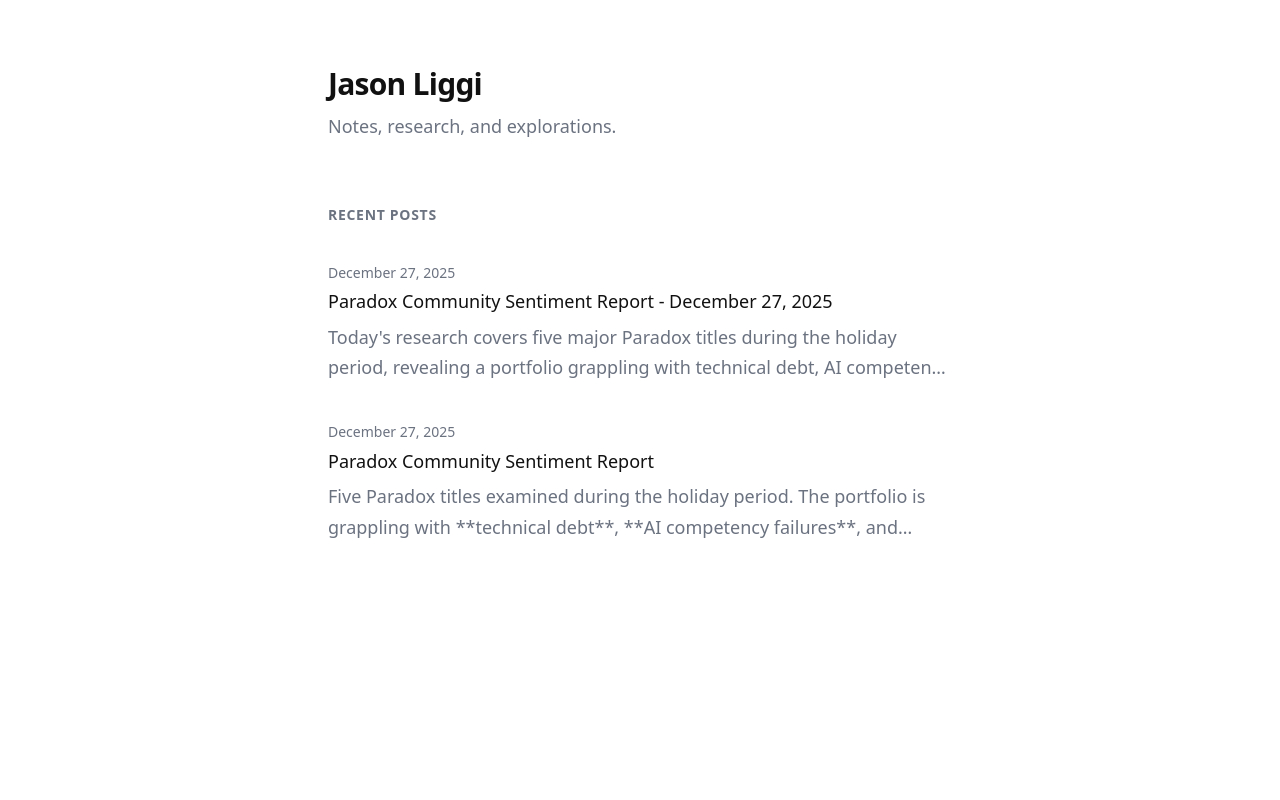
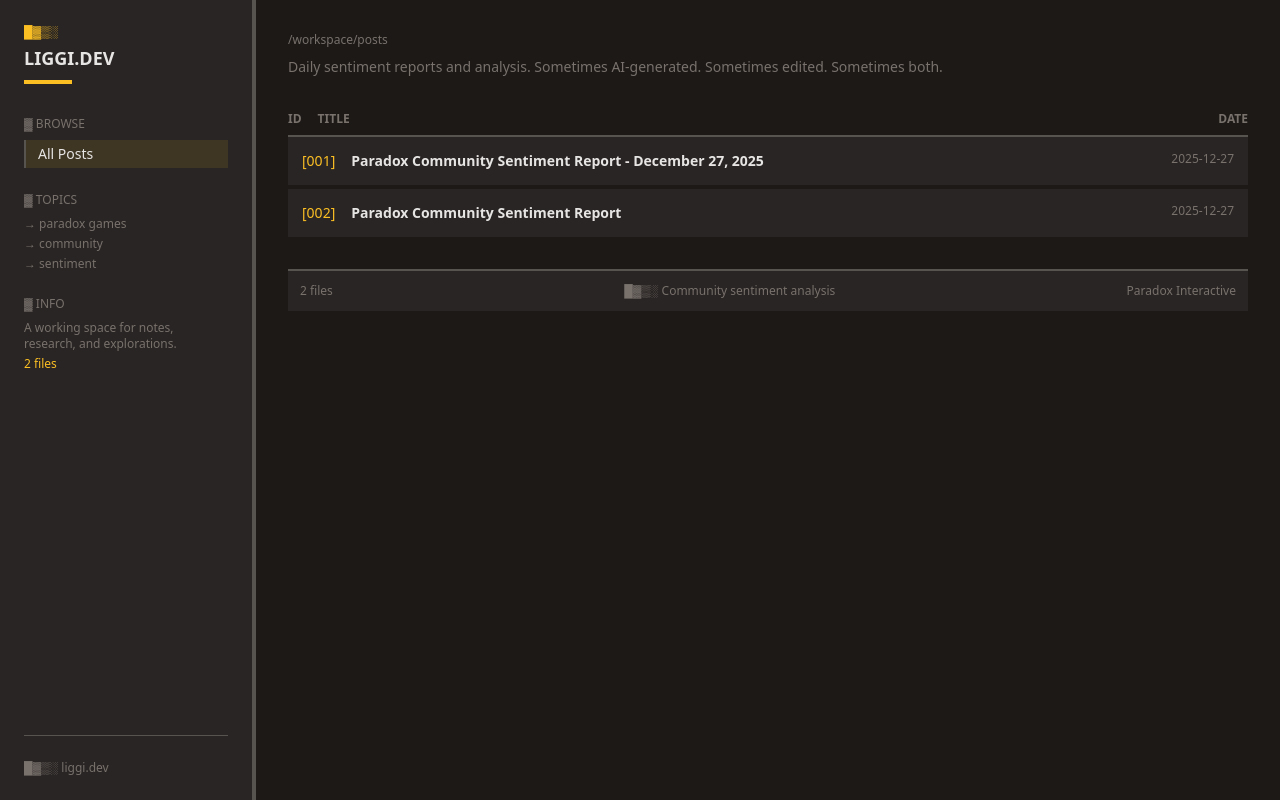
Before and after one commit to Liggi/liggi-dev, a Next.js app: page / in a window 1280 px wide. Built offline with nearby package versions, Linux system fonts and the light colour scheme.

Commit message:
[ui] warm gray theme with pixelated sidebar layout
- terminal-style monospace aesthetic with JetBrains Mono
- warm gray color scheme (#1c1917 bg, amber accents)
- pixelated sidebar with ASCII decorations
- file browser style post listing
- prose-terminal styling for article content

```diff
--- a/src/app/globals.css
+++ b/src/app/globals.css
@@ -1,111 +1,134 @@
 @import "tailwindcss";
-@plugin "@tailwindcss/typography";
 
 :root {
-  --background: #ffffff;
-  --foreground: #111111;
-  --muted: #6b7280;
-  --font-body: var(--font-inter), system-ui, sans-serif;
-  --font-heading: var(--font-inter), system-ui, sans-serif;
+  /* Warm Gray theme */
+  --background: #1c1917;
+  --foreground: #e7e5e4;
+  --card: #292524;
+  --border: #57534e;
+  --muted: #78716c;
+  --muted-bg: #44403c;
+  --accent: #fbbf24;
+  --accent-subtle: rgba(251, 191, 36, 0.1);
 }
 
 @theme inline {
   --color-background: var(--background);
   --color-foreground: var(--foreground);
+  --color-card: var(--card);
+  --color-border: var(--border);
+  --color-muted: var(--muted);
+  --color-accent: var(--accent);
+  --font-mono: var(--font-jetbrains-mono), ui-monospace, monospace;
 }
 
 body {
   background: var(--background);
   color: var(--foreground);
-  font-family: var(--font-body);
-  line-height: 1.7;
-  font-size: 18px;
+  font-family: var(--font-mono);
+  line-height: 1.6;
 }
 
-h1, h2, h3, h4, h5, h6 {
-  font-family: var(--font-heading);
-  line-height: 1.3;
+/* Monospace everywhere for terminal feel */
+h1, h2, h3, h4, h5, h6, p, a, span, li {
+  font-family: var(--font-mono);
 }
 
-/* Editorial prose styling */
-.prose-editorial {
-  font-size: 1.125rem;
+/* Editorial prose styling for blog posts */
+@layer components {
+  .prose-terminal {
+    font-size: 0.9375rem;
     line-height: 1.8;
     color: var(--foreground);
   }
 
-.prose-editorial h2 {
+  .prose-terminal h2 {
+    font-size: 0.75rem;
+    font-weight: 700;
+    letter-spacing: 0.1em;
+    text-transform: uppercase;
+    color: var(--accent);
+    margin-top: 2.5rem;
+    margin-bottom: 1rem;
+    padding-bottom: 0.5rem;
+    border-bottom: 2px solid var(--border);
+  }
+
+  .prose-terminal h2::before {
+    content: "▓ ";
+  }
+
+  .prose-terminal h3 {
     font-size: 0.875rem;
     font-weight: 600;
-  letter-spacing: 0.1em;
-  text-transform: uppercase;
     color: var(--foreground);
-  margin-top: 3rem;
-  margin-bottom: 1.25rem;
-  padding-bottom: 0.5rem;
-  border-bottom: 1px solid #e5e5e5;
-}
-
-.prose-editorial h3 {
-  font-size: 1.25rem;
-  font-weight: 600;
-  margin-top: 2rem;
+    margin-top: 1.5rem;
     margin-bottom: 0.75rem;
   }
 
-.prose-editorial p {
-  margin-bottom: 1.5rem;
-}
-
-.prose-editorial ul,
-.prose-editorial ol {
-  margin-bottom: 1.5rem;
-  padding-left: 1.25rem;
-}
-
-.prose-editorial li {
-  margin-bottom: 0.5rem;
-  padding-left: 0.25rem;
-}
-
-.prose-editorial li::marker {
-  color: #3b82f6;
-}
-
-/* Pull quotes */
-.prose-editorial blockquote {
-  border-left: 3px solid #3b82f6;
-  padding-left: 1.5rem;
-  margin: 2rem 0;
-  font-style: italic;
-  font-size: 1.25rem;
+  .prose-terminal h3::before {
+    content: "→ ";
     color: var(--muted);
   }
 
-.prose-editorial a {
-  color: #3b82f6;
+  .prose-terminal p {
+    margin-bottom: 1.25rem;
+  }
+
+  .prose-terminal ul,
+  .prose-terminal ol {
+    margin-bottom: 1.25rem;
+    padding-left: 1.5rem;
+  }
+
+  .prose-terminal li {
+    margin-bottom: 0.375rem;
+    position: relative;
+  }
+
+  .prose-terminal ul li::marker {
+    color: var(--accent);
+    content: "• ";
+  }
+
+  .prose-terminal blockquote {
+    border-left: 3px solid var(--accent);
+    background: var(--accent-subtle);
+    padding: 1rem 1.25rem;
+    margin: 1.5rem 0;
+    font-style: italic;
+    color: var(--muted);
+  }
+
+  .prose-terminal blockquote p {
+    margin-bottom: 0;
+  }
+
+  .prose-terminal a {
+    color: var(--accent);
     text-decoration: underline;
     text-underline-offset: 2px;
   }
 
-.prose-editorial a:hover {
-  color: #2563eb;
+  .prose-terminal a:hover {
+    color: var(--foreground);
   }
 
-.prose-editorial strong {
+  .prose-terminal strong {
     font-weight: 600;
+    color: var(--foreground);
   }
 
-.prose-editorial hr {
+  .prose-terminal hr {
     border: none;
-  border-top: 1px solid #e5e5e5;
-  margin: 2.5rem 0;
+    border-top: 2px solid var(--border);
+    margin: 2rem 0;
   }
 
-.prose-editorial code {
-  background: #f5f5f5;
-  padding: 0.2em 0.4em;
-  border-radius: 3px;
-  font-size: 0.9em;
-  font-family: var(--font-jetbrains-mono), monospace;
+  .prose-terminal code {
+    background: var(--muted-bg);
+    padding: 0.15em 0.4em;
+    border-radius: 2px;
+    font-size: 0.875em;
   }
+}
--- a/src/app/layout.tsx
+++ b/src/app/layout.tsx
@@ -1,9 +1,11 @@
 import type { Metadata } from "next";
-import { Inter, JetBrains_Mono } from "next/font/google";
+import { JetBrains_Mono } from "next/font/google";
 import "./globals.css";
 
-const inter = Inter({ subsets: ["latin"], variable: "--font-inter" });
-const jetbrainsMono = JetBrains_Mono({ subsets: ["latin"], variable: "--font-mono" });
+const jetbrainsMono = JetBrains_Mono({
+  subsets: ["latin"],
+  variable: "--font-jetbrains-mono"
+});
 
 export const metadata: Metadata = {
   title: "liggi.dev",
@@ -17,7 +19,7 @@
 }>) {
   return (
     <html lang="en">
-      <body className={`${inter.variable} ${jetbrainsMono.variable} antialiased`}>
+      <body className={`${jetbrainsMono.variable} antialiased`}>
         {children}
       </body>
     </html>
--- a/src/app/page.tsx
+++ b/src/app/page.tsx
@@ -1,69 +1,61 @@
-import Link from 'next/link';
-import { getSortedPostsData } from '@/lib/posts';
-import { format, parseISO } from 'date-fns';
+import Link from 'next/link'
+import { getSortedPostsData } from '@/lib/posts'
+import { format, parseISO } from 'date-fns'
+import { Sidebar } from '@/components/Sidebar'
 
 export default function Home() {
-  const posts = getSortedPostsData();
-  const recentPosts = posts.slice(0, 10);
+  const posts = getSortedPostsData()
 
   return (
-    <div className="min-h-screen bg-[var(--background)] text-[var(--foreground)]">
-      <main className="mx-auto max-w-2xl px-6 py-16">
-        <header className="mb-16">
-          <h1 className="text-3xl font-bold tracking-tight">
-            Jason Liggi
-          </h1>
-          <p className="mt-2 text-[var(--muted)]">
-            Notes, research, and explorations.
+    <div className="flex min-h-screen bg-[var(--background)]">
+      <Sidebar postCount={posts.length} />
+
+      <main className="flex-1 p-8">
+        <header className="mb-8">
+          <div className="mb-2 text-xs text-[var(--muted)]">/workspace/posts</div>
+          <p className="max-w-2xl text-sm leading-relaxed text-[var(--muted)]">
+            Daily sentiment reports and analysis. Sometimes AI-generated. Sometimes edited.
+            Sometimes both.
           </p>
         </header>
 
-        <section>
-          <h2 className="mb-8 text-sm font-semibold uppercase tracking-wider text-[var(--muted)]">
-            Recent Posts
-          </h2>
+        {/* File list header */}
+        <div className="grid grid-cols-[auto_1fr_auto] gap-4 border-b-2 border-[var(--border)] pb-2 text-xs font-bold uppercase text-[var(--muted)]">
+          <span>ID</span>
+          <span>Title</span>
+          <span>Date</span>
+        </div>
 
-          {recentPosts.length === 0 ? (
-            <p className="text-[var(--muted)]">
-              No posts yet. Check back soon.
-            </p>
-          ) : (
-            <ul className="space-y-8">
-              {recentPosts.map((post) => (
-                <li key={post.slug}>
-                  <article>
+        {/* Post list */}
+        <div className="space-y-1">
+          {posts.map((post, index) => (
             <Link
+              key={post.slug}
               href={`/posts/${post.slug}`}
-                      className="group block"
+              className="grid grid-cols-[auto_1fr_auto] gap-4 border-2 border-transparent bg-[var(--card)] p-3 text-left transition-all hover:border-[var(--border)] hover:bg-[var(--muted-bg)]"
             >
-                      <time className="text-sm text-[var(--muted)]">
-                        {format(parseISO(post.date), 'MMMM d, yyyy')}
-                      </time>
-                      <h3 className="mt-1 text-lg font-medium group-hover:opacity-70">
+              <span className="text-sm text-[var(--accent)]">
+                [{String(index + 1).padStart(3, '0')}]
+              </span>
+              <span className="text-sm font-bold text-[var(--foreground)]">
                 {post.title}
-                      </h3>
-                      <p className="mt-2 text-[var(--muted)] line-clamp-2">
-                        {post.excerpt}
-                      </p>
+              </span>
+              <span className="text-xs text-[var(--muted)]">
+                {format(parseISO(post.date), 'yyyy-MM-dd')}
+              </span>
             </Link>
-                  </article>
-                </li>
           ))}
-            </ul>
-          )}
+        </div>
 
-          {posts.length > 10 && (
-            <div className="mt-12">
-              <Link
-                href="/posts"
-                className="text-sm font-medium text-[var(--muted)] hover:text-[var(--foreground)]"
-              >
-                View all posts &rarr;
-              </Link>
+        {/* Status bar */}
+        <div className="mt-8 border-t-2 border-[var(--border)] bg-[var(--card)] p-3">
+          <div className="flex items-center justify-between text-xs text-[var(--muted)]">
+            <span>{posts.length} files</span>
+            <span>█▓▒░ Community sentiment analysis</span>
+            <span>Paradox Interactive</span>
           </div>
-          )}
-        </section>
+        </div>
       </main>
     </div>
-  );
+  )
 }
--- a/src/app/posts/[slug]/page.tsx
+++ b/src/app/posts/[slug]/page.tsx
@@ -1,55 +1,82 @@
-import { notFound } from 'next/navigation';
-import Link from 'next/link';
-import { getPostData, getAllPostSlugs } from '@/lib/posts';
-import { format, parseISO } from 'date-fns';
-import { BlogPostLayout } from '@/components/BlogPostLayout';
+import { notFound } from 'next/navigation'
+import Link from 'next/link'
+import { getPostData, getAllPostSlugs, getSortedPostsData } from '@/lib/posts'
+import { format, parseISO } from 'date-fns'
+import { Sidebar } from '@/components/Sidebar'
 
 // Generate static params for all posts
 export async function generateStaticParams() {
-  const slugs = getAllPostSlugs();
-  return slugs.map((slug) => ({ slug }));
+  const slugs = getAllPostSlugs()
+  return slugs.map((slug) => ({ slug }))
 }
 
 // Generate metadata for the post
 export async function generateMetadata({ params }: { params: Promise<{ slug: string }> }) {
-  const { slug } = await params;
-  const post = await getPostData(slug);
+  const { slug } = await params
+  const post = await getPostData(slug)
 
   if (!post) {
-    return { title: 'Post Not Found' };
+    return { title: 'Post Not Found' }
   }
 
   return {
-    title: post.title,
+    title: `${post.title} | liggi.dev`,
     description: post.excerpt,
-  };
+  }
 }
 
 export default async function PostPage({ params }: { params: Promise<{ slug: string }> }) {
-  const { slug } = await params;
-  const post = await getPostData(slug);
+  const { slug } = await params
+  const post = await getPostData(slug)
+  const allPosts = getSortedPostsData()
 
   if (!post) {
-    notFound();
+    notFound()
   }
 
-  const formattedDate = format(parseISO(post.date), 'MMMM d, yyyy');
+  const formattedDate = format(parseISO(post.date), 'yyyy-MM-dd')
 
   return (
-    <div className="min-h-screen bg-[var(--background)] text-[var(--foreground)]">
-      <div className="mx-auto max-w-3xl px-6 py-8">
+    <div className="flex min-h-screen bg-[var(--background)]">
+      <Sidebar postCount={allPosts.length} />
+
+      <main className="flex-1 p-8">
+        {/* Header */}
+        <header className="mb-8 border-b-2 border-[var(--border)] pb-6">
           <Link
             href="/"
-          className="inline-block text-sm text-[var(--muted)] hover:text-[var(--foreground)]"
+            className="mb-4 inline-block text-xs text-[var(--muted)] hover:text-[var(--accent)]"
           >
-          &larr; Back
+            ← BACK TO INDEX
           </Link>
+          <div className="mb-2 text-xs text-[var(--muted)]">
+            /workspace/posts/{slug}
           </div>
-      <BlogPostLayout
-        title={post.title}
-        date={formattedDate}
-        contentHtml={post.contentHtml || ''}
+          <h1 className="mb-2 text-xl font-bold text-[var(--foreground)]">
+            {post.title}
+          </h1>
+          <div className="flex items-center gap-4 text-xs text-[var(--muted)]">
+            <span>Modified: {formattedDate}</span>
+            <span>█▓▒░</span>
+          </div>
+        </header>
+
+        {/* Content */}
+        <article className="max-w-3xl">
+          <div
+            className="prose-terminal"
+            dangerouslySetInnerHTML={{ __html: post.contentHtml || '' }}
           />
+        </article>
+
+        {/* Footer */}
+        <footer className="mt-12 border-t-2 border-[var(--border)] bg-[var(--card)] p-3">
+          <div className="flex items-center justify-between text-xs text-[var(--muted)]">
+            <span>END OF FILE</span>
+            <span>█▓▒░ liggi.dev</span>
           </div>
-  );
+        </footer>
+      </main>
+    </div>
+  )
 }
--- /dev/null
+++ b/src/components/Sidebar.tsx
@@ -0,0 +1,68 @@
+'use client'
+
+import Link from 'next/link'
+import { usePathname } from 'next/navigation'
+
+interface SidebarProps {
+  postCount?: number
+}
+
+export function Sidebar({ postCount = 0 }: SidebarProps) {
+  const pathname = usePathname()
+  const isHome = pathname === '/'
+
+  return (
+    <aside className="w-64 border-r-4 border-[var(--border)] bg-[var(--card)] p-6 flex flex-col min-h-screen">
+      <div className="mb-8">
+        <div className="mb-1 text-xs text-[var(--accent)]">█▓▒░</div>
+        <h1 className="mb-2 text-lg font-bold uppercase text-[var(--foreground)]">
+          liggi.dev
+        </h1>
+        <div className="h-1 w-12 bg-[var(--accent)]"></div>
+      </div>
+
+      <nav className="space-y-6 flex-1">
+        <div>
+          <div className="mb-2 text-xs uppercase text-[var(--muted)]">▓ Browse</div>
+          <ul className="space-y-1">
+            <li>
+              <Link
+                href="/"
+                className={`block py-1 pl-3 text-left text-sm text-[var(--foreground)] ${
+                  isHome
+                    ? 'border-l-2 border-[var(--border)] bg-[var(--accent)]/10'
+                    : 'hover:bg-[var(--muted-bg)]'
+                }`}
+              >
+                All Posts
+              </Link>
+            </li>
+          </ul>
+        </div>
+
+        <div>
+          <div className="mb-2 text-xs uppercase text-[var(--muted)]">▓ Topics</div>
+          <ul className="space-y-1">
+            <li className="text-xs text-[var(--muted)]">→ paradox games</li>
+            <li className="text-xs text-[var(--muted)]">→ community</li>
+            <li className="text-xs text-[var(--muted)]">→ sentiment</li>
+          </ul>
+        </div>
+
+        <div>
+          <div className="mb-2 text-xs uppercase text-[var(--muted)]">▓ Info</div>
+          <div className="text-xs text-[var(--muted)] space-y-1">
+            <p>A working space for notes, research, and explorations.</p>
+            <p className="text-[var(--accent)]">{postCount} files</p>
+          </div>
+        </div>
+      </nav>
+
+      <div className="pt-6 border-t border-[var(--border)]">
+        <div className="text-xs text-[var(--muted)]">
+          █▓▒░ liggi.dev
+        </div>
+      </div>
+    </aside>
+  )
+}
```
Lines whose indentation alone changed are shown as unchanged.
